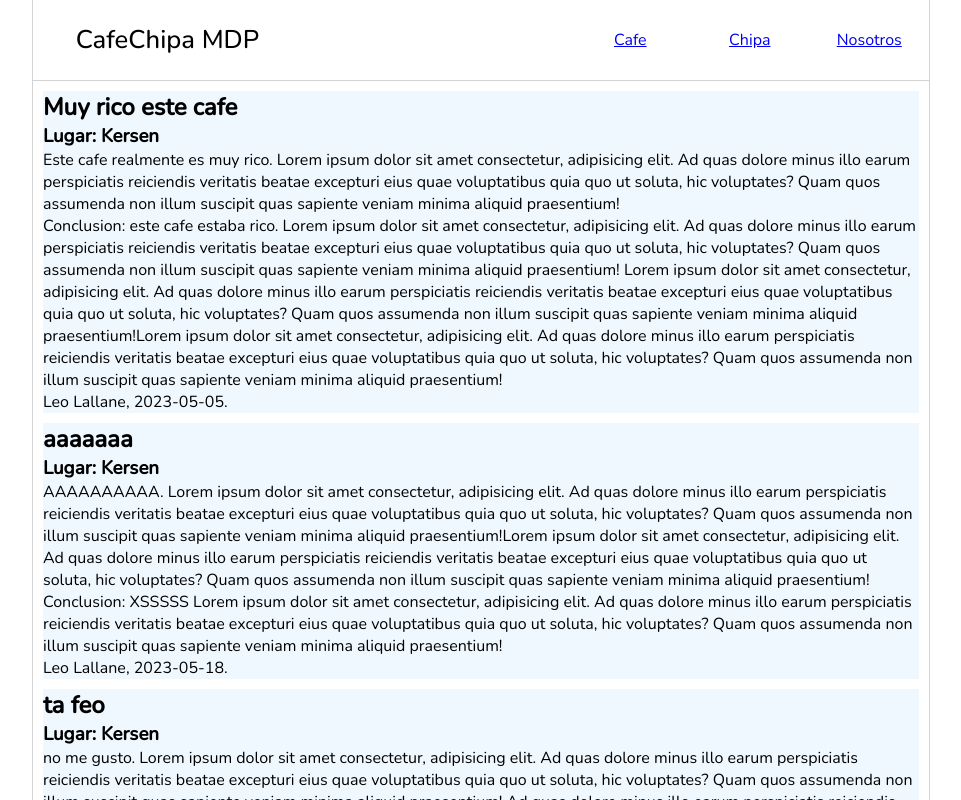
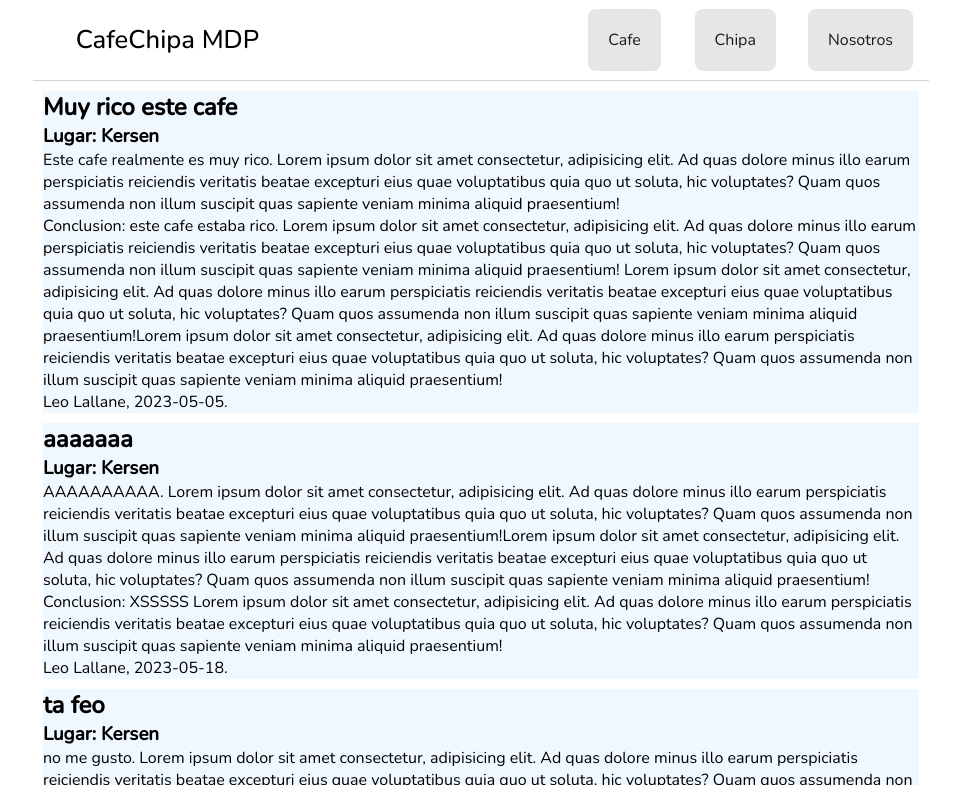
Before and after one commit to veranicolas/ChipaCafeBlog, a React (Vite) app: page / in a window 1280 px wide. Shown: the whole page, without its empty margins (159-1120 px from the left). Built offline with nearby package versions, Linux system fonts and the light colour scheme.

Commit message:
Added: estilos para navbar
Agregue estilos para los botones de los links del navbar. Una transicion cuando se le hace hover. Tambien puse un autoscroll a la homepage cuando hay muchos posts que va a quedar por el momento.

```diff
--- a/src/App.module.css
+++ b/src/App.module.css
@@ -10,14 +10,11 @@
 
   height: 100%;
   width: 70%;
-  border-left: 1px solid lightgray;
-  border-right: 1px solid lightgray;
 }
-
-
 
 .bodyContainer{
 
-  height: 90vh;
+  height: 88vh;
   width: 100%;
+  overflow: auto;
 }
--- a/src/components/Header/Header.module.css
+++ b/src/components/Header/Header.module.css
@@ -30,6 +30,21 @@
       width: 100%;
       text-align: center;
       border-radius: 12px;
+
+      > a {
+        text-decoration: none;
+        background-color: rgb(230, 230, 230);
+        border-radius: 8px;
+        padding: 20px;
+        color: rgb(26, 26, 26);
+
+        transition: 0.6s;
+      }
+
+      > a:hover{
+        background-color: rgb(29, 29, 29);
+        color: rgb(235, 235, 235);
+      }
     }
   }
 }
--- a/src/components/Header/Navbar.tsx
+++ b/src/components/Header/Navbar.tsx
@@ -4,14 +4,13 @@ const Navbar = () => {
     return (
         <div className={styles.navbarComponent}>
             <div className={styles.customLink}>
-            <a href="/cafe">Cafe</a>
-            </div>
-
-            <div className={styles.customLink}>
-            <a href="/chipa">Chipa</a>
+                <a href="/cafe">Cafe</a>
             </div>
             <div className={styles.customLink}>
-            <a href="/nosotros">Nosotros</a>
+                <a href="/chipa">Chipa</a>
+            </div>
+            <div className={styles.customLink}>
+                <a href="/nosotros">Nosotros</a>
             </div>
         </div>
     )
```
